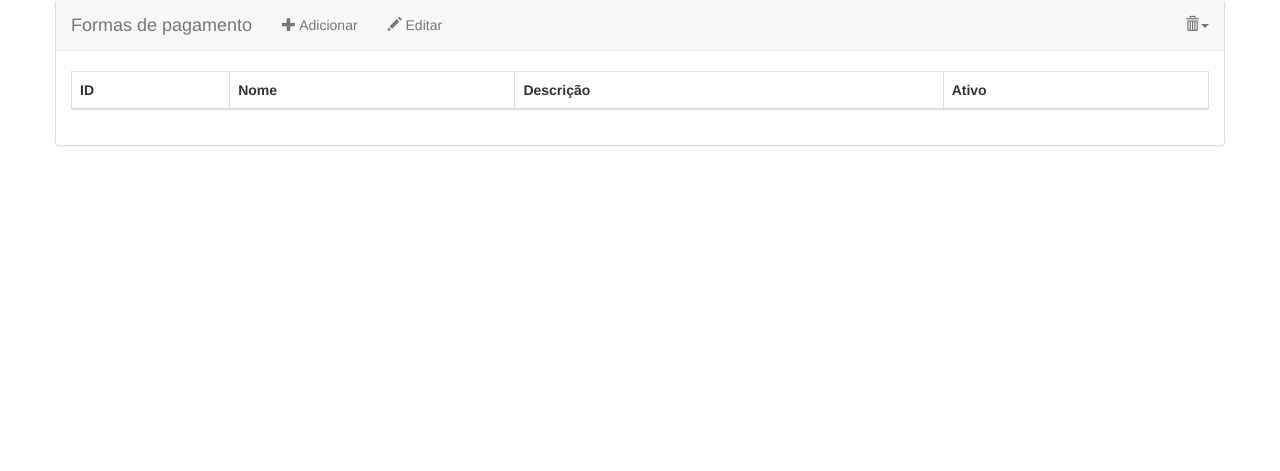
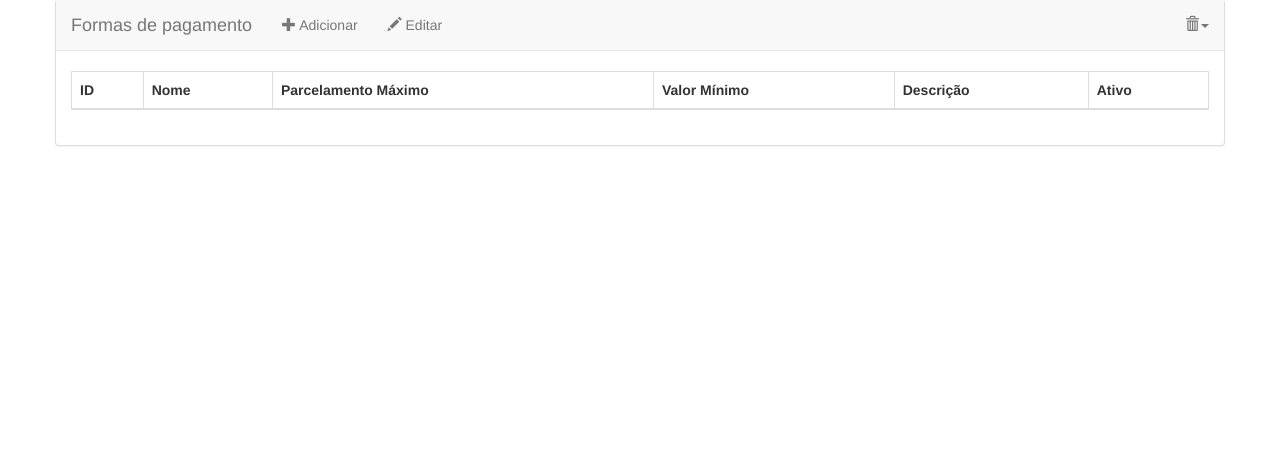
Before and after one commit to fellipe-pinheiro/Padrao, a CodeIgniter app: page /cgolin/index.php/forma_pagamento/index in a window 1280 px wide. Shown: the part 91-562 px from the top of the page. Run offline with CodeIgniter, Linux system fonts and the light colour scheme; the visitor is signed in with stand-in values (Sample User, id 1); data comes from the database, SQL or seed files in the repository; lists and menus that the app fills with data are empty; some libraries are stand-ins or nearby versions.

Commit message:
Alteração no crud da forma de pagamento adicionando o parcelamento máximo e valor mínimo para cada tipo de pagamento

```diff
--- a/application/controllers/Forma_pagamento.php
+++ b/application/controllers/Forma_pagamento.php
@@ -27,6 +27,8 @@ class Forma_pagamento extends CI_Controller {
                 'DT_RowId' => $item->id,
                 'id' => $item->id,
                 'nome' => $item->nome,
+                'parcelamento_maximo' => $item->parcelamento_maximo,
+                'valor_minimo' => decimal_to_form($item->valor_minimo),
                 'descricao' => $item->descricao,
                 'ativo' => $item->ativo,
                 );
@@ -87,6 +89,8 @@ class Forma_pagamento extends CI_Controller {
         $dados = array(
             'id' => empty($this->input->post('id')) ? null:$this->input->post('id'),
             'nome' => $this->input->post('nome'),
+            'parcelamento_maximo' => $this->input->post('parcelamento_maximo'),
+            'valor_minimo' => decimal_to_db($this->input->post('valor_minimo')),
             'descricao' => $this->input->post('descricao'),
             'ativo' => empty($this->input->post('ativo')) ? 0 : $this->input->post('ativo'),
             );
@@ -98,6 +102,9 @@ class Forma_pagamento extends CI_Controller {
         $data['status'] = TRUE;
 
         $this->form_validation->set_rules('nome', 'Nome', 'trim|required|max_length[50]');
+        $this->form_validation->set_message('decimal_positive', 'O valor não pode ser menor que 0 (zero)');
+        $this->form_validation->set_rules('parcelamento_maximo', 'Parcelamento máximo', 'trim|required|numeric|no_leading_zeroes|is_natural_no_zero');
+        $this->form_validation->set_rules('valor_minimo', 'Valor mínimo','trim|required|decimal_positive');
         $this->form_validation->set_rules('descricao', 'Descrição', 'trim');
         $this->form_validation->set_message('validar_boolean', 'O Ativo deve ser um valor entre 0 e 1');
         $this->form_validation->set_rules('ativo', 'Ativo', 'trim|validar_boolean');
--- a/application/models/Forma_pagamento_m.php
+++ b/application/models/Forma_pagamento_m.php
@@ -6,12 +6,14 @@ class Forma_pagamento_m extends CI_Model {
 
     var $id;
     var $nome;
+    var $parcelamento_maximo;
+    var $valor_minimo;
     var $descricao;
     var $ativo;
     // Ajax
     var $table = 'forma_pagamento';
-    var $column_order = array('id', 'nome', 'descricao','ativo');
-    var $column_search = array('nome', 'descricao');
+    var $column_order = array('id', 'nome', 'descricao','ativo','parcelamento_maximo','valor_minimo');
+    var $column_search = array('id', 'nome', 'descricao','ativo','parcelamento_maximo','valor_minimo');
     var $order = array('id'=>'asc');
 
     private function get_datatables_query() {
@@ -104,6 +106,8 @@ class Forma_pagamento_m extends CI_Model {
             $object = new Forma_pagamento_m();
             $object->id = $value['id'];
             $object->nome = $value['nome'];
+            $object->parcelamento_maximo = $value['parcelamento_maximo'];
+            $object->valor_minimo = $value['valor_minimo'];
             $object->descricao = $value['descricao'];
             $object->ativo = $value['ativo'];
         }
--- a/application/views/forma_pagamento/lista.php
+++ b/application/views/forma_pagamento/lista.php
@@ -49,6 +49,8 @@ defined('BASEPATH') OR exit('No direct script access allowed');
                             <tr>
                                 <th>ID</th>
                                 <th>Nome</th>
+                                <th>Parcelamento Máximo</th>
+                                <th>Valor Mínimo</th>
                                 <th>Descrição</th>
                                 <th>Ativo</th>
                             </tr>
@@ -77,6 +79,7 @@ defined('BASEPATH') OR exit('No direct script access allowed');
                     <fieldset>
                         <!--ID-->
                         <input type="hidden" name="id" class="form-control">
+                        <div class="row">
                             <!--ativo-->
                             <div class="col-sm-12">
                                 <div class="form-group input-padding">
@@ -85,6 +88,8 @@ defined('BASEPATH') OR exit('No direct script access allowed');
                                     <span class="help-block"></span>
                                 </div>
                             </div>
+                        </div>
+                        <div class="row">
                             <!--nome-->
                             <div class="col-sm-12">
                                 <div class="form-group input-padding">
@@ -93,12 +98,39 @@ defined('BASEPATH') OR exit('No direct script access allowed');
                                     <span class="help-block"></span>
                                 </div>
                             </div>
+                        </div>
+                        <div class="row">
+                            <!-- parcelamento_maximo -->
+                            <div class="col-sm-6">
+                                <div class="form-group input-padding">
+                                    <label for="parcelamento_maximo" class="control-label">Parcelamento máximo</label>
+                                    <div class="input-group">
+                                        <input type="number" step="1" min="1" class="form-control" name="parcelamento_maximo" id="parcelamento_maximo" placeholder="Ex: 12" value="">
+                                        <div class="input-group-addon">vezes</div>
+                                    </div>
+                                    <span class="help-block"></span>
+                                </div>
+                            </div>
+                            <!-- valor_minimo -->
+                            <div class="col-sm-6">
+                                <div class="form-group input-padding">
+                                    <label for="valor_minimo" class="control-label">Valor mínimo parcelamento</label>
+                                    <div class="input-group">
+                                        <input type="number" step="0.01" min="0" class="form-control" name="valor_minimo" id="valor_minimo" placeholder="Ex: 100,00" value="">
+                                        <div class="input-group-addon">reais</div>
+                                    </div>
+                                    <span class="help-block"></span>
+                                </div>
+                            </div>
+                        </div>
+                        <div class="row">
                             <!--Descrição-->
                             <div class="col-sm-12">
                                 <div class="form-group input-padding">
                                     <label for="descricao" class="control-label">Descrição:</label>
                                     <textarea name="descricao" id="descricao" class="form-control" rows="3" placeholder="Descrição"></textarea>
                                     <span class="help-block"></span>
+                                </div>
                             </div>
                         </div>
                     </fieldset>
@@ -171,6 +203,8 @@ defined('BASEPATH') OR exit('No direct script access allowed');
             columns: [
                 {data: "id", "visible": false},
                 {data: "nome", "visible": true},
+                {data: "parcelamento_maximo", "visible": true},
+                {data: "valor_minimo", "visible": true},
                 {data: "descricao", "visible": true},
                 {data: "ativo", "visible": true},
             ]
```
Also changed, not shown: application/models/System_config_m.php (deleted, +0 -17 lines). Lines whose indentation alone changed are shown as unchanged.
